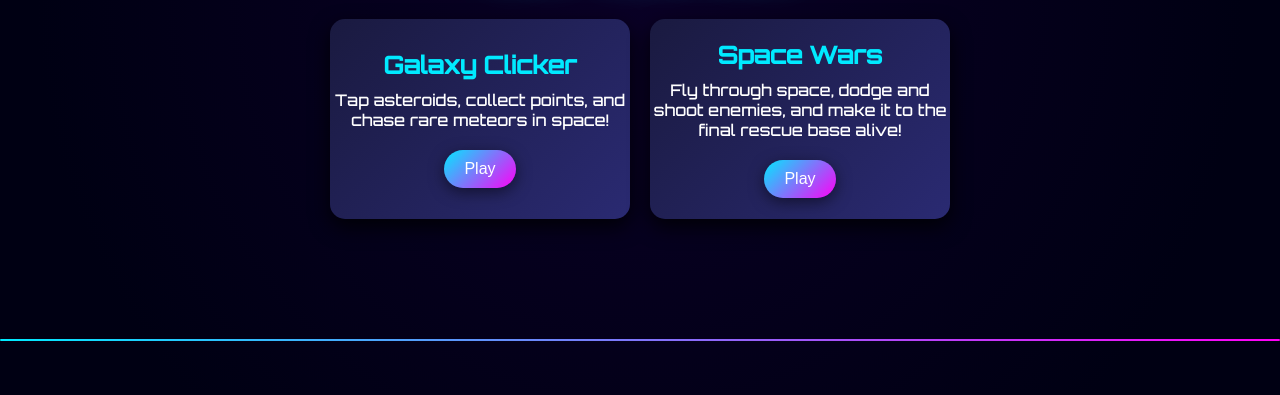
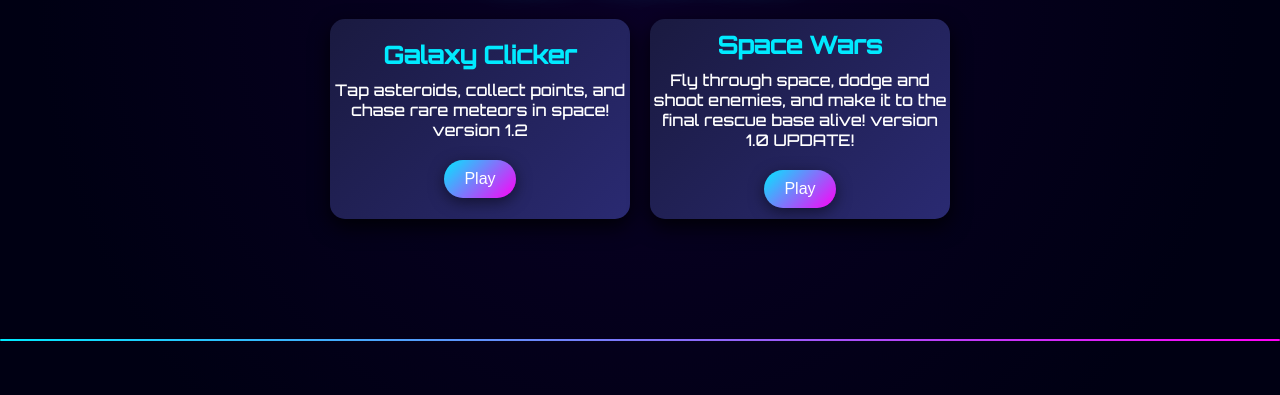
Before and after one commit to AkkroGames/GeneralAkkroGamesWebsite, a plain HTML site: page index.html in a window 1280 px wide. Shown: the part 405-800 px from the top of the page. Drawn offline with Linux system fonts and the light colour scheme.

Commit message:
Update 1,2.5   -     Fix bugs

```diff
--- a/index.html
+++ b/index.html
@@ -31,14 +31,17 @@
       <div class="game-card">
         <div class="card-content">
           <h3>Galaxy Clicker</h3>
-          <p>Tap asteroids, collect points, and chase rare meteors in space!</p>
+          <p>Tap asteroids, collect points, and chase rare meteors in space!
+          version 1.2</p>
           <button onclick="window.open('https://akkrogames.github.io/AkkroGame1/', '_blank')">Play</button>
         </div>
       </div>
       <div class="game-card">
         <div class="card-content">
           <h3>Space Wars</h3>
-          <p>Fly through space, dodge and shoot enemies, and make it to the final rescue base alive! </p>
+          <p>Fly through space, dodge and shoot enemies, and make it to the final rescue base alive!
+          version 1.0
+          UPDATE!</p>
           <button onclick="window.open('https://akkrogames.github.io/AkkroGame2/', '_blank')">Play</button>
         </div>
       </div>
```
